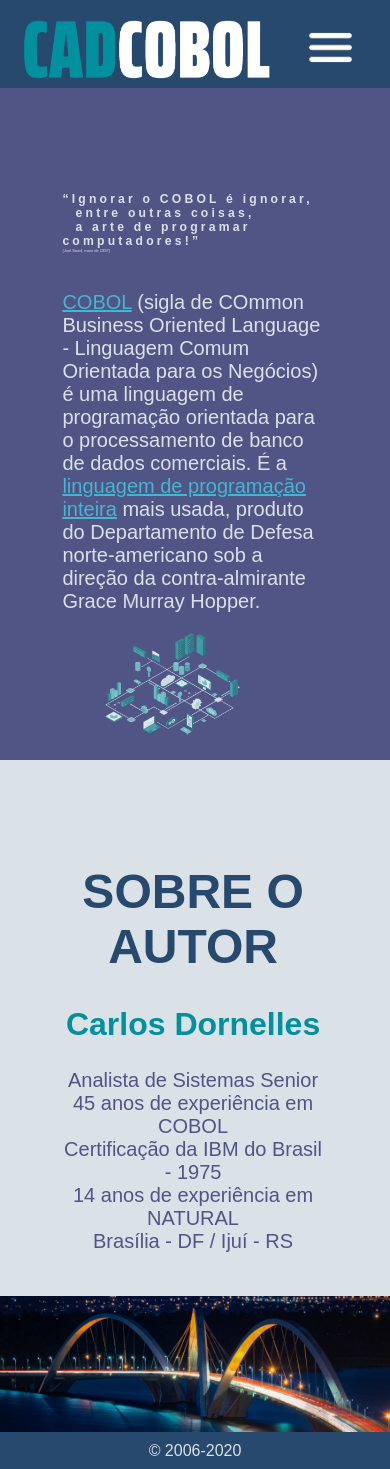
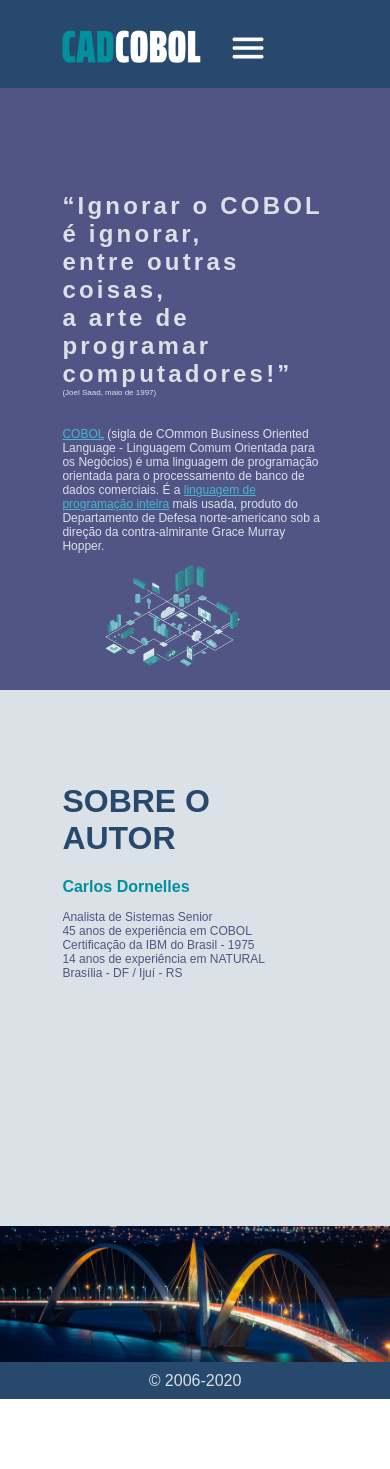
Before and after one commit to rafaelperlim/WD_CC, a plain HTML site: page index.html in a window 390 px wide. After the commit the page ends 1399 px from the top, so only its background shows below. Drawn offline with Linux system fonts and the light colour scheme; a web font is replaced by a local one.

Commit message:
Menu responsivo
Ajuste para duas media screen (640 e 1200 px)

```diff
--- a/css/styles.css
+++ b/css/styles.css
@@ -32,7 +32,7 @@ ul {
   display: block;
   min-height: 29rem;
   padding: 4.5rem 17% 0 16%;
-  text-align: center;
+  text-align: left;
 }
 .div-author-title {
   color: #27496d;
@@ -166,7 +166,7 @@ ul {
 .quote {
   color: #dae1e7;
   font-family: 'Saira Extra Condensed', sans-serif;
-  font-size: 3.125vw; /* = 300% = 3rem*/
+  font-size: 3.125vw; /* 3.125vw = 300% = 3rem*/
   font-weight: 700;
   letter-spacing: 0.2rem;
   margin: 0;
@@ -176,19 +176,32 @@ ul {
 .quote-author {
   color: #dae1e7;
   font-family: 'Saira Semi Condensed', sans-serif;
-  font-size: 1.05vw;
+  font-size: 1rem;
   margin: 0;
   z-index: 5;
 }
 
-@media screen and (max-width: 420px) {
+@media screen and (max-width: 1200px) {
   .foot {display: none;}
-  .navbar-brand {margin-left: 5%}
-}
-
-@media screen and (max-width: 1200px) {
   .icon {display:inline;}
   .image-top {position: static;}
   .nav-link {display: none;}
-  .navbar-menu {padding-top: 1.25rem; margin-left: 7%; position: static; float: left;}
+  .navbar-menu {margin-left: 10%; padding-top: 1.25rem; position: static;}
+  .navbar-menu.responsive {position: relative;}
+  .navbar-menu.responsive .icon {position: absolute; left: 100%; top: 1.25rem;}
+  .navbar-menu.responsive .nav-link {background-color: #27496d; display: block; padding: 0 1rem;}
 }
+
+@media screen and (max-width: 640px) {
+  body {font-size: .75rem}
+  .bar-menu-icon {margin-top: 0.5rem; width: 40px;}
+  .div-author-name {font-size: 1rem;}
+  .div-author-title {font-size: 2rem;}
+  .navbar-brand {margin-top: 1.75rem; max-width: 9rem;}
+  .navbar-menu {margin-left: 6%;}
+  .navbar-menu.responsive {margin-top: 0.5rem; position: relative; right: 8.7rem;}
+  .navbar-menu.responsive .icon {position: absolute; right: 20%; top: 0.75rem;}
+  .navbar-menu.responsive .nav-link {background-color: #27496d; display: block; text-align: left;}
+  .quote {font-size: 1.5rem;}
+  .quote-author {font-size: .5rem;}
+}
--- a/index.html
+++ b/index.html
@@ -17,7 +17,7 @@
   <body>
     <nav class="navbar">
       <a class="navbar-brand" href="https://www.cadcobol.com.br/"><img class="brand" src="brand.png" alt="logo"/></a>
-      <div class="navbar-menu navbar-collapse">
+      <div class="navbar-menu" id="menu">
           <a class="nav-link" href="#">COBOL</a>
           <a class="nav-link" href="#">DB2</a>
           <a class="nav-link" href="#">CICS</a>
@@ -26,13 +26,13 @@
           <a class="nav-link" href="#">Atualizações</a>
           <a class="nav-link" href="#">Sites&nbspúteis</a>
           <a href="javascript:void(0);" class="icon" onclick="myFunction()">
-            <img src="bars-icon.png" alt="bar menu" width="55px">
+            <img src="bars-icon.png" class="bar-menu-icon" alt="bar menu" width="55px">
           </a>
       </div>
     </nav>
 
     <div class="div-top">
-      <h1 class="quote">“Ignorar o COBOL é ignorar,<br>&nbsp&nbspentre outras coisas,<br>&nbsp&nbspa arte de programar computadores!”</h1>
+      <h1 class="quote">“Ignorar o COBOL é ignorar,<br>entre outras coisas,<br>a arte de programar computadores!”</h1>
       <p class="quote-author">(Joel Saad, maio de 1997)</p>
       <p class="text-top"><a class="text-link" href="https://pt.wikipedia.org/wiki/COBOL" target="_blank">COBOL</a> (sigla de COmmon Business Oriented Language - Linguagem Comum Orientada para os Negócios) é uma linguagem de programação orientada para o processamento de banco de dados comerciais. É a <a class="text-link" href="https://pt.wikipedia.org/wiki/Programa%C3%A7%C3%A3o_inteira" target="_blank">linguagem de programação inteira</a> mais usada, produto do Departamento de Defesa norte-americano sob a direção da contra-almirante Grace Murray Hopper.</p>
       <img class="image-top" src="data_processing.png" alt="data processing">
@@ -52,6 +52,17 @@
       <p>© 2006-2020<span class="foot">&nbsp&nbsp&nbsp&nbsp&nbsp&nbspwww.cadcobol.com.br&nbsp&nbsp&nbsp&nbsp&nbsp&nbspAll Rights Reserved.</span></p>
     </footer>
 
+    <script>
+      function myFunction() {
+        var x = document.getElementById("menu");
+        if (x.className === "navbar-menu") {
+          x.className += " responsive";
+        } else {
+          x.className = "navbar-menu";
+        }
+      }
+    </script>
+
   </body>
 
 </html>
```
Also changed, not shown: js/scripts.js (added).
